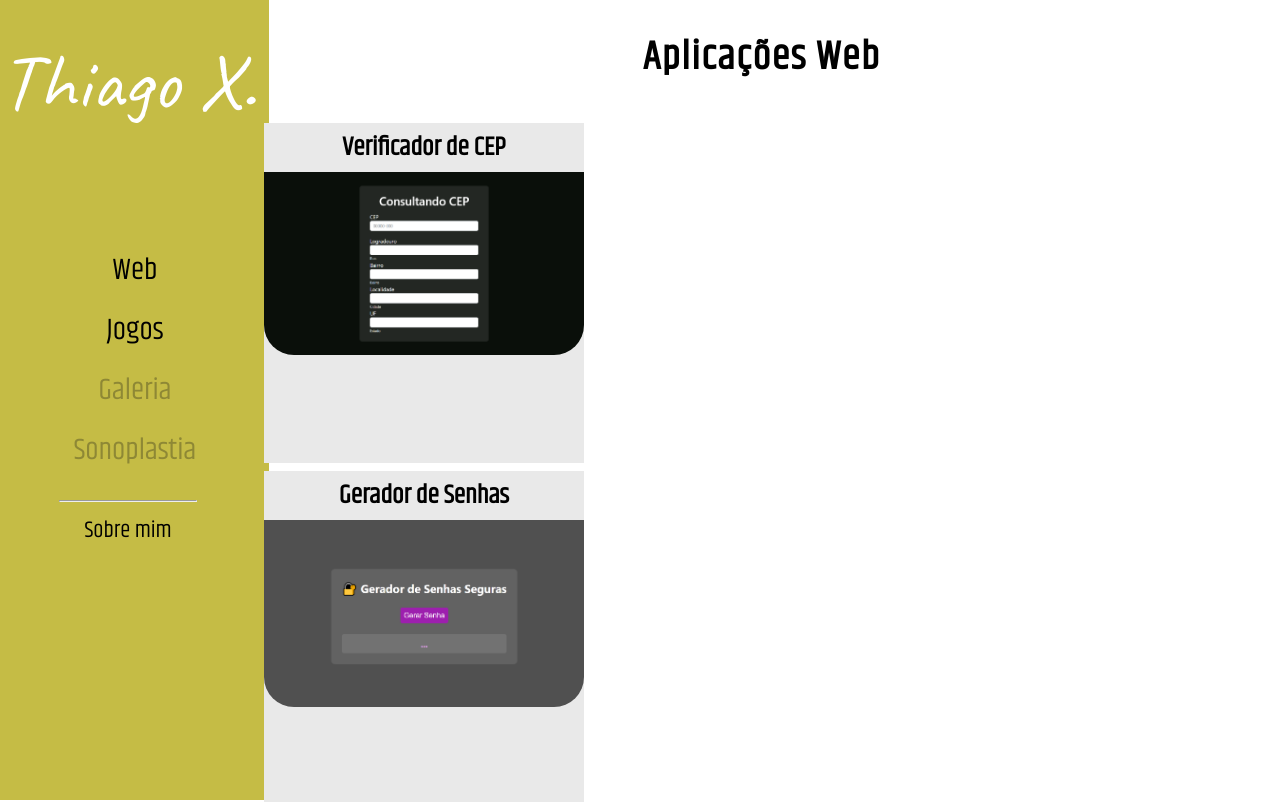
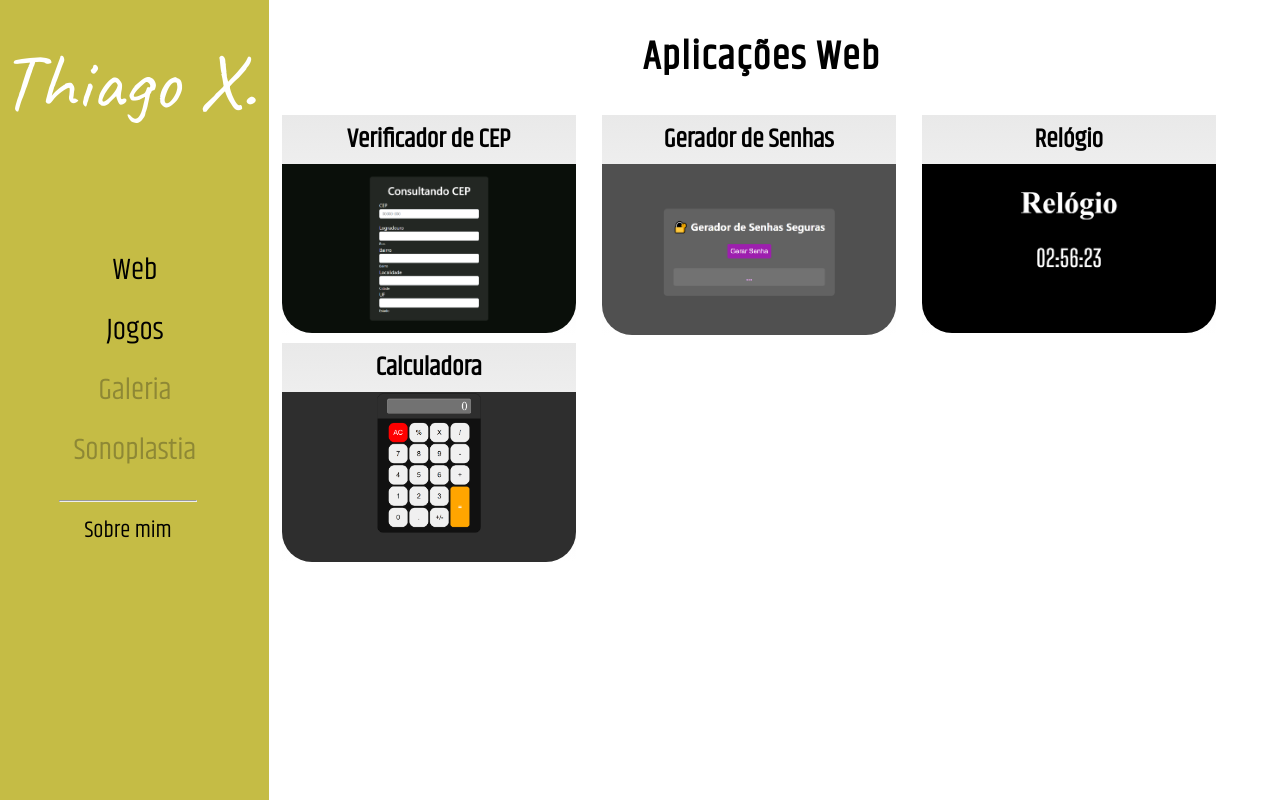
Before and after one commit to thiagopxavier/me, a React (Create React App) app: page /project/web in a window 1280 px wide. Shown: the top 802 px of the page. Built offline with nearby package versions, Linux system fonts and the light colour scheme.

Commit message:
feat: fixed image display

```diff
--- a/src/styles/ProjectCard.css
+++ b/src/styles/ProjectCard.css
@@ -10,29 +10,30 @@
   border-radius: 0 0 30px 30px;
 }
 
+.div-card {
+  display: flex;
+  flex-wrap: wrap;
+}
+
 .card {
   align-items: center;
-  height: 35%;
-  width: 25vw;
+  width: 23vw;
   display: flex;
   flex-direction: column;
-  margin: 1vh;
-  background-color: #E9E9E9;
+  margin-left: 2vw;
+  margin-bottom: 1vh;
+  background: linear-gradient(to bottom, #E9E9E9, #00000000);
 }
 
 @media screen and (orientation: portrait) {
 
   .div-card {
-    display: flex;
-    flex-wrap: wrap;
-    align-self: center;
     width: 95%;
   }
 
   .card {
     width: 100vw;
     margin: 2px;
-    background-color: #E9E9E9;
     border-radius: 30px 30px 100% 100%;
   }
 }
```
